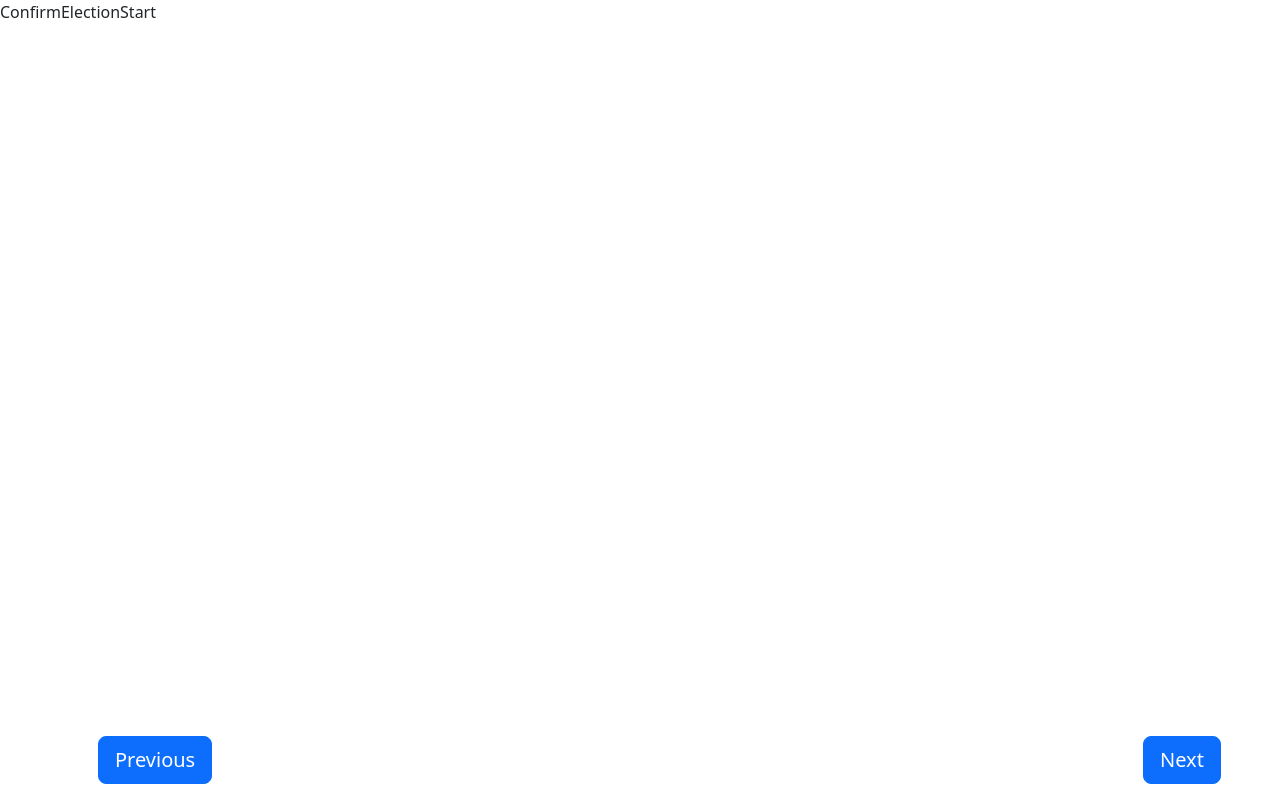
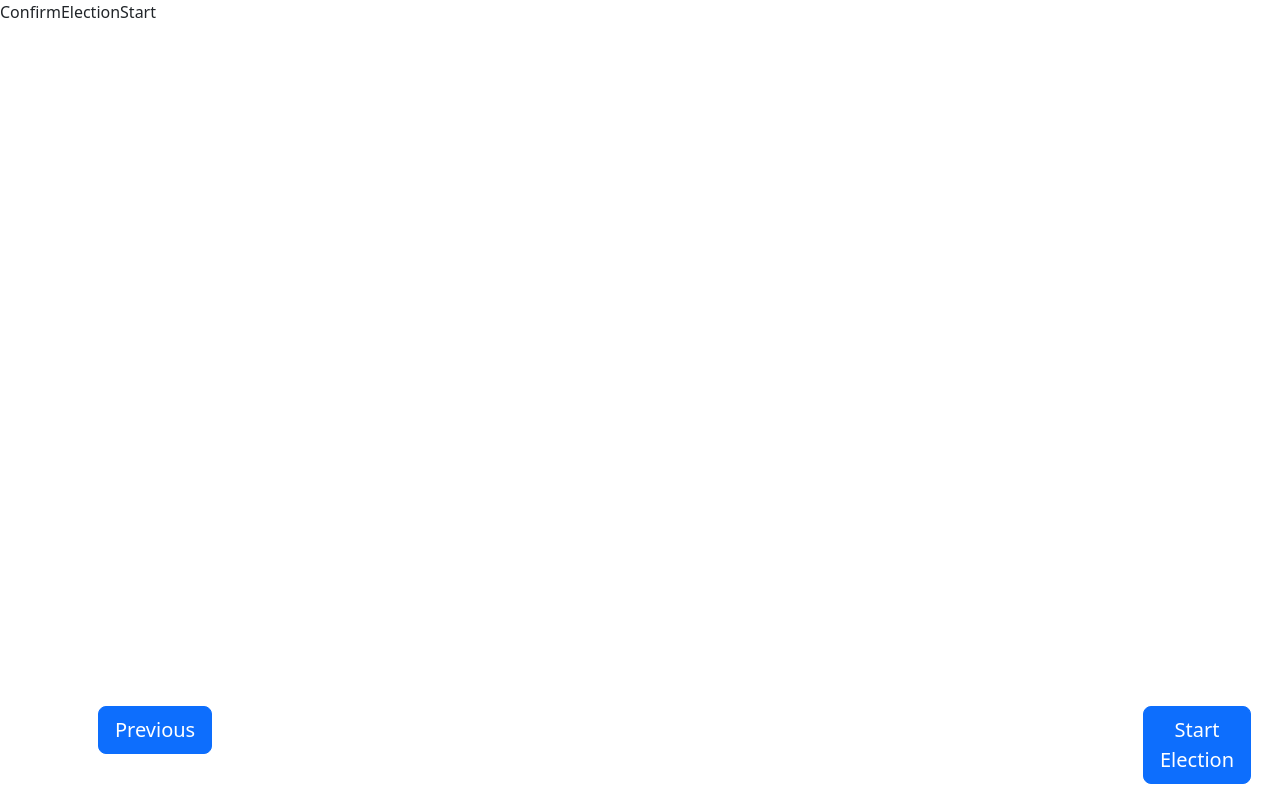
Before and after one commit to muhamedbaqir/Digital-Voting-System, a React (Create React App) app in the folder react-app/: page /admin/ConfirmElectionStart in a window 1280 px wide. Built offline with nearby package versions, Linux system fonts and the light colour scheme.

Commit message:
changed last button text

```diff
--- a/react-app/src/pages/StartElection/ConfirmElectionStart.js
+++ b/react-app/src/pages/StartElection/ConfirmElectionStart.js
@@ -17,7 +17,7 @@ export default function ConfirmElectionStart() {
             navigate("/admin/dashboard");
           },
           "Previous",
-          "Next"
+          "Start Election"
         )}
       </div>
     </>
```
